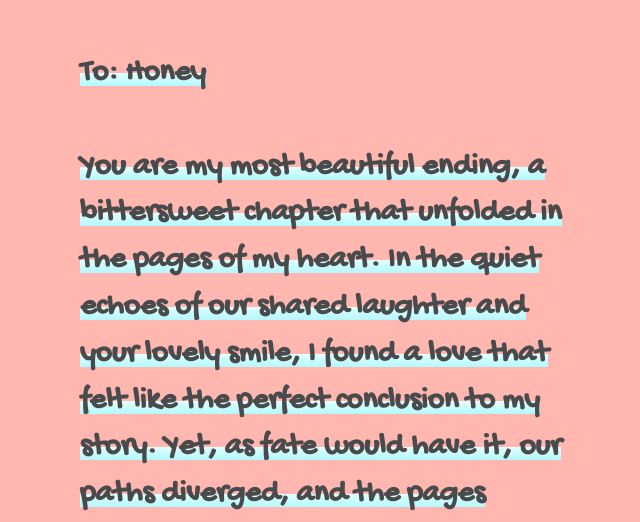
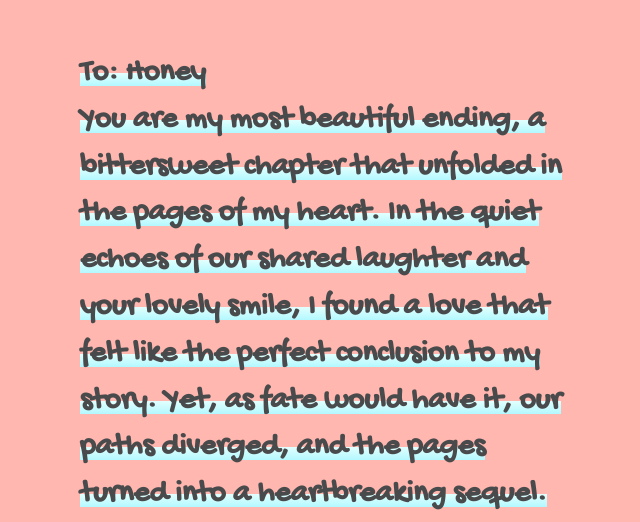
Before and after one commit to arex20/letter, a plain HTML site: page index.html in a window 1280 px wide. Shown: the part 277-799 px from the top of the page, without its empty margins (312-952 px from the left). Drawn offline with Linux system fonts and the light colour scheme.

Commit message:
Update index.html

```diff
--- a/index.html
+++ b/index.html
@@ -8,7 +8,7 @@
 </head>
 <body>
 
-  <h2>To: Honey <br><br>You are my most beautiful ending, a bittersweet chapter that unfolded in the pages of my heart. In the quiet echoes of our shared laughter and your lovely smile, I found a love that felt like the perfect conclusion to my story. Yet, as fate would have it, our paths diverged, and the pages turned into a heartbreaking sequel.
+  <h2>To: Honey <br>You are my most beautiful ending, a bittersweet chapter that unfolded in the pages of my heart. In the quiet echoes of our shared laughter and your lovely smile, I found a love that felt like the perfect conclusion to my story. Yet, as fate would have it, our paths diverged, and the pages turned into a heartbreaking sequel.
 
 In the tapestry of our time together, the threads of joy now seem frayed, woven with the strands of longing and loss. The promises we whispered have become haunting echoes, and the once vibrant colors of our love have faded into shades of melancholy. Each word left unsaid weighs heavily on my chest, and the void you've left behind echoes with the emptiness of a shattered dream.
 
```
